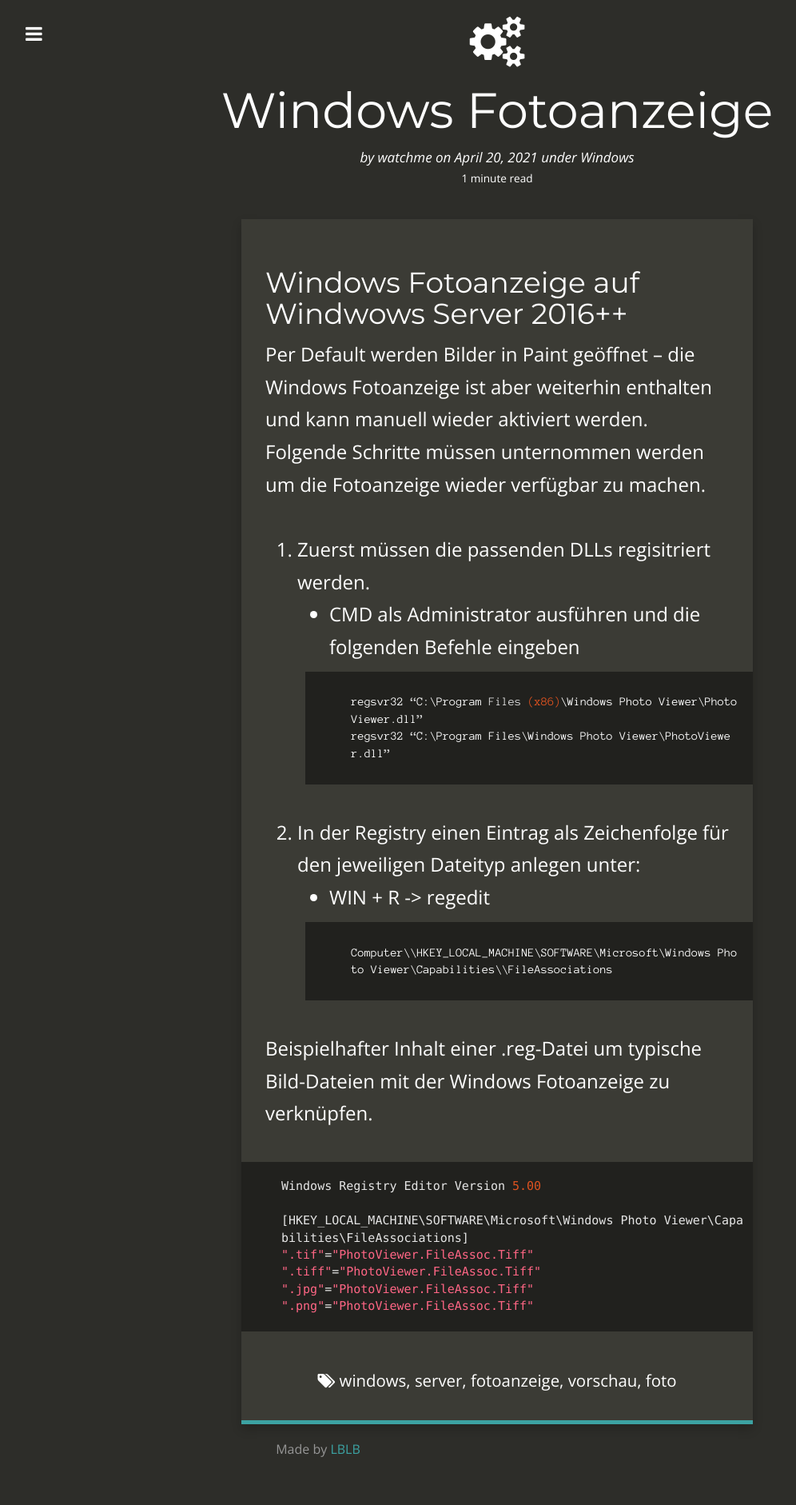
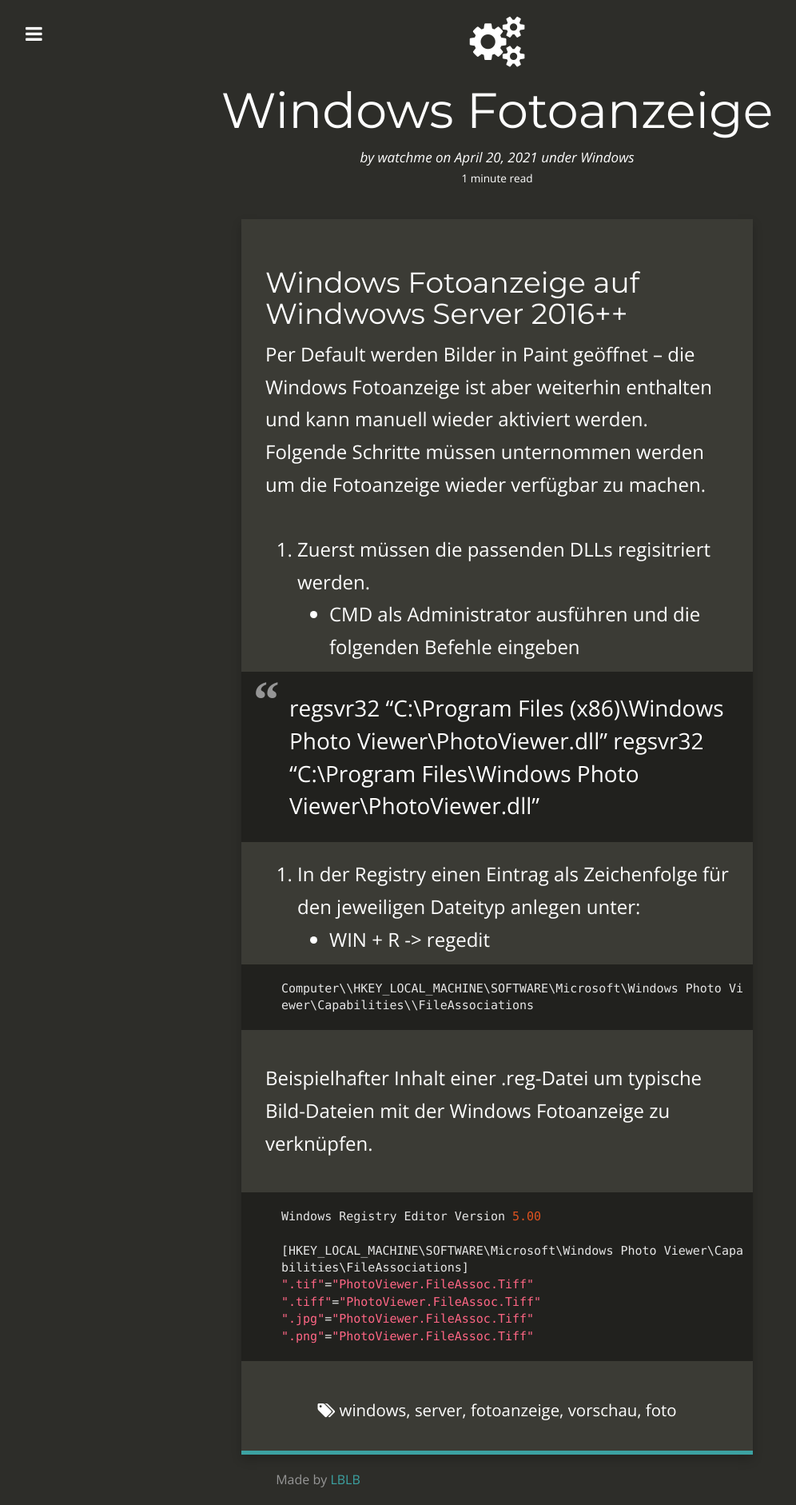
Before and after one commit to eski1337/lblb-it-ffd00, a Jekyll site: the page built from _posts/2021-04-20-WindowsFotoanzeige.md, in a window 1280 px wide. Shown: the whole page at 80% size, without its empty margins (18-1014 px from the left). Built offline with Jekyll 4.4.1, drawn with Linux system fonts in a browser that asks for light colours; nearby versions of some CDN libraries; comment, search, counter and statistics services are not loaded; before the commit the page ends 1844 px from its top, so only the background shows below that.

Commit message:
2021-04-20-WindowsFotoanzeige.md: updated markdown_content

````diff
--- a/_posts/2021-04-20-WindowsFotoanzeige.md
+++ b/_posts/2021-04-20-WindowsFotoanzeige.md
@@ -1,44 +1,42 @@
 ---
-layout:     post
-title:      Windows Fotoanzeige
-date:       2021-04-20
-author:     watchme
-summary:    Windows Fotoanzeige kann nicht verwendet werden.
+layout: post
+title: Windows Fotoanzeige
+date: '2021-04-20'
+author: watchme
+summary: Windows Fotoanzeige kann nicht verwendet werden.
 categories: Windows Server
-thumbnail:  cogs
+thumbnail: cogs
 tags:
- - windows
- - server
- - fotoanzeige
- - vorschau
- - foto
+  - windows
+  - server
+  - fotoanzeige
+  - vorschau
+  - foto
 ---
-
 ## Windows Fotoanzeige auf Windwows Server 2016++
 
-Per Default werden Bilder in Paint geöffnet – die Windows Fotoanzeige ist aber weiterhin enthalten und kann manuell wieder aktiviert werden.
+Per Default werden Bilder in Paint geöffnet – die Windows Fotoanzeige ist aber weiterhin enthalten und kann manuell wieder aktiviert werden.\
 Folgende Schritte müssen unternommen werden um die Fotoanzeige wieder verfügbar zu machen.
 
-1. Zuerst müssen die passenden DLLs regisitriert werden.
-   - CMD als Administrator ausführen und die folgenden Befehle eingeben
-``` bat
-regsvr32 “C:\Program Files (x86)\Windows Photo Viewer\PhotoViewer.dll”
-regsvr32 “C:\Program Files\Windows Photo Viewer\PhotoViewer.dll”
-```
+1.  Zuerst müssen die passenden DLLs regisitriert werden.
+    *   CMD als Administrator ausführen und die folgenden Befehle eingeben
 
-2. In der Registry einen Eintrag als Zeichenfolge für den jeweiligen Dateityp anlegen unter:
-   - WIN + R -> regedit
-```
-Computer\\HKEY_LOCAL_MACHINE\SOFTWARE\Microsoft\Windows Photo Viewer\Capabilities\\FileAssociations
-```
+> regsvr32 “C:\Program Files (x86)\Windows Photo Viewer\PhotoViewer.dll”
+> regsvr32 “C:\Program Files\Windows Photo Viewer\PhotoViewer.dll”
+
+2.  In der Registry einen Eintrag als Zeichenfolge für den jeweiligen Dateityp anlegen unter:
+    *   WIN + R -> regedit
+
+<!---->
+
+    Computer\\HKEY_LOCAL_MACHINE\SOFTWARE\Microsoft\Windows Photo Viewer\Capabilities\\FileAssociations
 
 Beispielhafter Inhalt einer .reg-Datei um typische Bild-Dateien mit der Windows Fotoanzeige zu verknüpfen.
-```
-Windows Registry Editor Version 5.00
 
-[HKEY_LOCAL_MACHINE\SOFTWARE\Microsoft\Windows Photo Viewer\Capabilities\FileAssociations]
-".tif"="PhotoViewer.FileAssoc.Tiff"
-".tiff"="PhotoViewer.FileAssoc.Tiff"
-".jpg"="PhotoViewer.FileAssoc.Tiff"
-".png"="PhotoViewer.FileAssoc.Tiff"
-```
+    Windows Registry Editor Version 5.00
+
+    [HKEY_LOCAL_MACHINE\SOFTWARE\Microsoft\Windows Photo Viewer\Capabilities\FileAssociations]
+    ".tif"="PhotoViewer.FileAssoc.Tiff"
+    ".tiff"="PhotoViewer.FileAssoc.Tiff"
+    ".jpg"="PhotoViewer.FileAssoc.Tiff"
+    ".png"="PhotoViewer.FileAssoc.Tiff"
````
